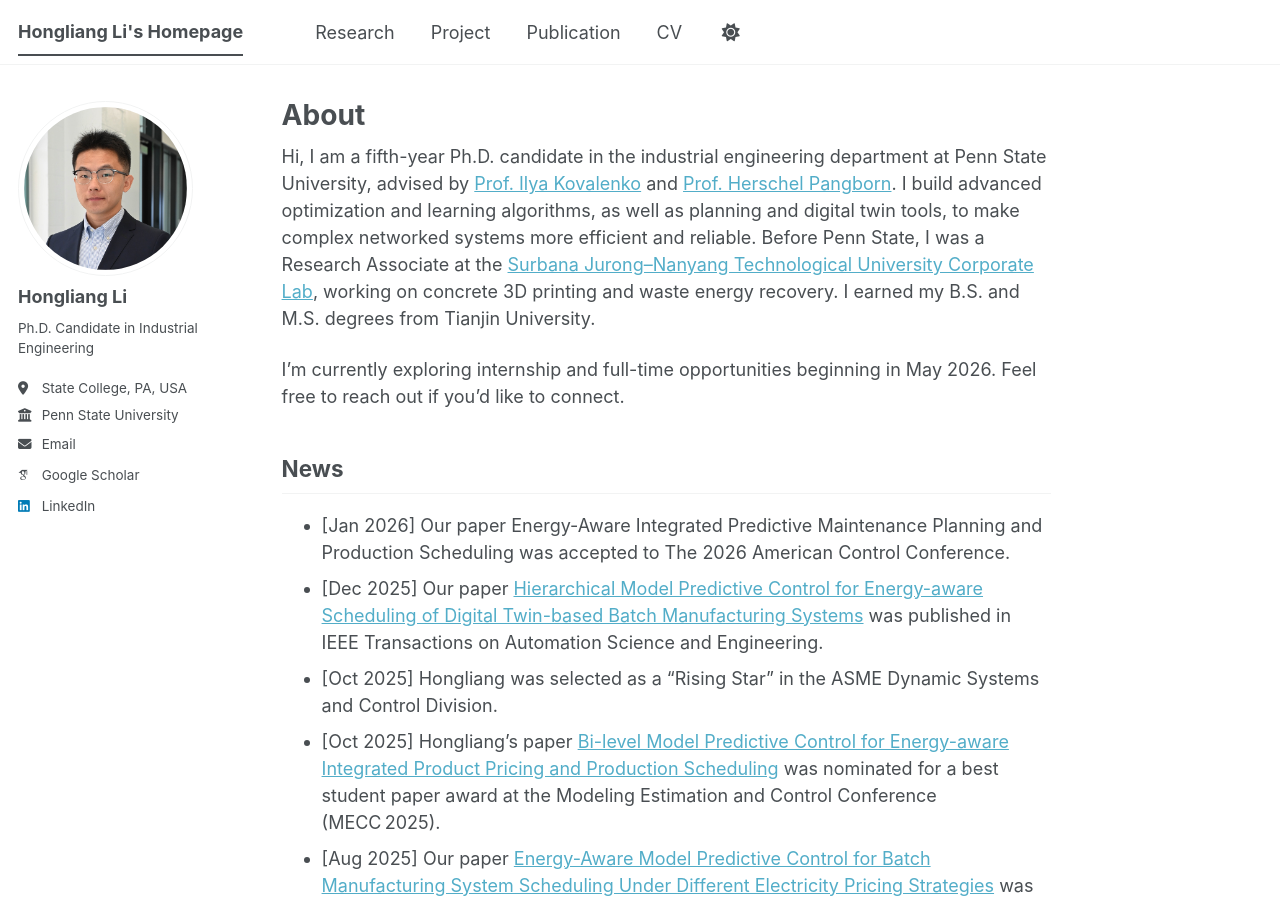
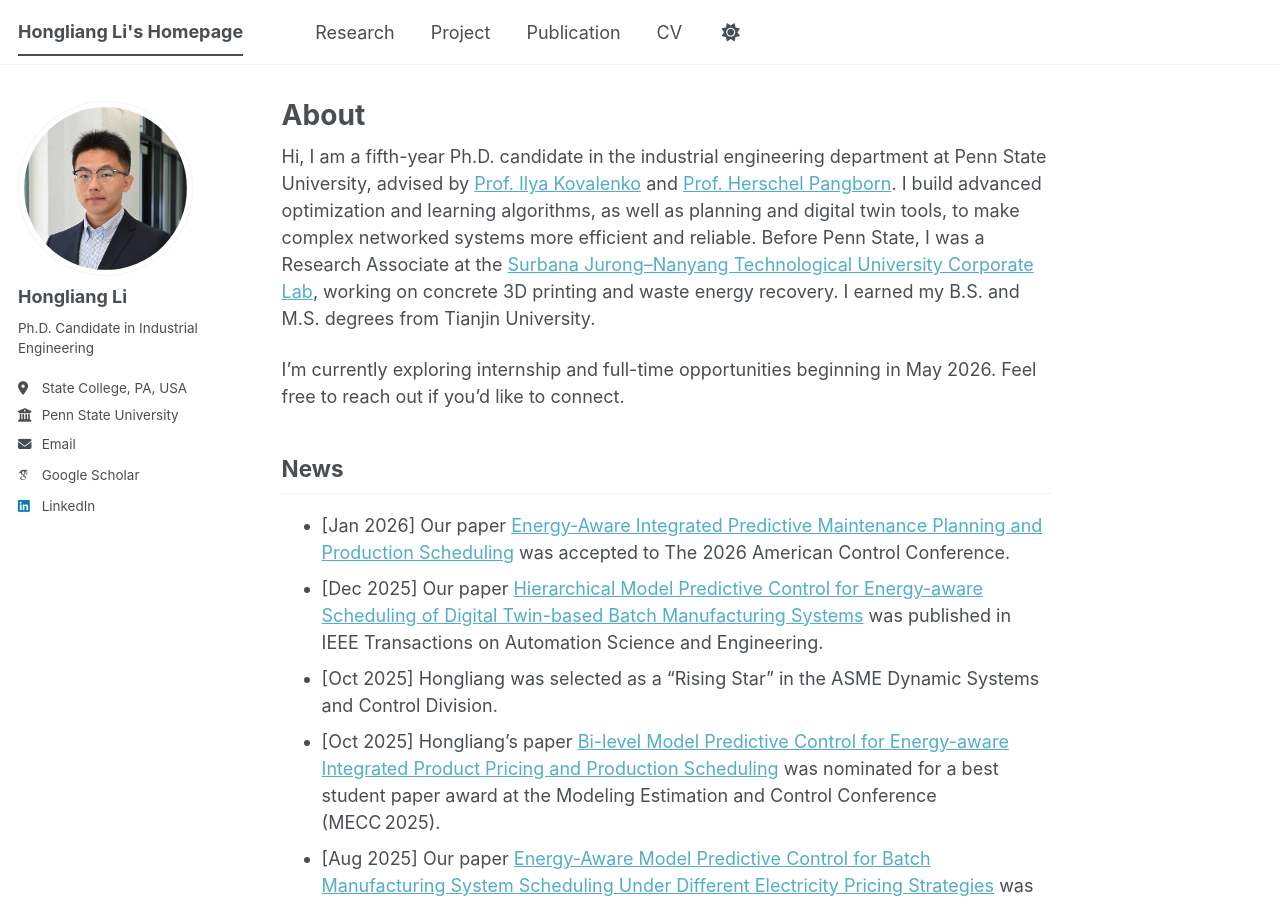
Before and after one commit to HongliangLiPSU/honglianglipsu.github.io, a Jekyll site: the page built from _pages/about.md, in a window 1280 px wide and 900 px high. Built offline with Jekyll 4.4.1, drawn with Linux system fonts in a browser that asks for light colours; some web fonts are replaced; a script bundle is joined from its source files by our own code; library files that are not in the unit come from our copies; some of the changed lines change nothing that is shown.

Commit message:
update news

```diff
--- a/_pages/about.md
+++ b/_pages/about.md
@@ -12,7 +12,7 @@ Hi, I am a fifth-year Ph.D. candidate in the industrial engineering department a
 I’m currently exploring internship and full-time opportunities beginning in May 2026. Feel free to reach out if you’d like to connect.
 
 ## News
-- [Jan 2026] Our paper Energy-Aware Integrated Predictive Maintenance Planning and Production Scheduling was accepted to The 2026 American Control Conference.
+- [Jan 2026] Our paper [Energy-Aware Integrated Predictive Maintenance Planning and Production Scheduling](https://arxiv.org/abs/2603.14060) was accepted to The 2026 American Control Conference.
 - [Dec 2025] Our paper [Hierarchical Model Predictive Control for Energy-aware Scheduling of Digital Twin-based Batch Manufacturing Systems](https://ieeexplore.ieee.org/abstract/document/11264006) was published in IEEE Transactions on Automation Science and Engineering.
 - [Oct 2025] Hongliang was selected as a “Rising Star” in the ASME Dynamic Systems and Control Division.
 - [Oct 2025] Hongliang’s paper [Bi-level Model Predictive Control for Energy-aware Integrated Product Pricing and Production Scheduling](https://arxiv.org/abs/2507.14385) was nominated for a best student paper award at the Modeling Estimation and Control Conference (MECC 2025).
```
